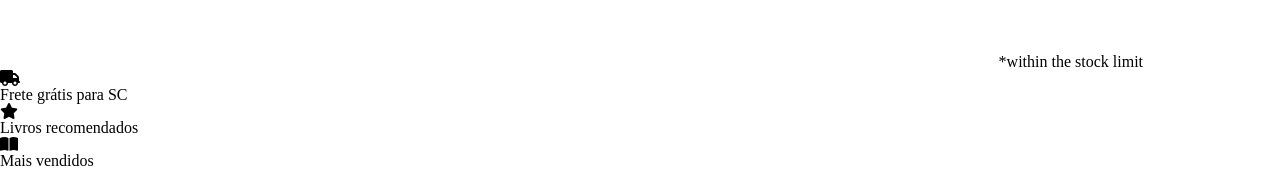
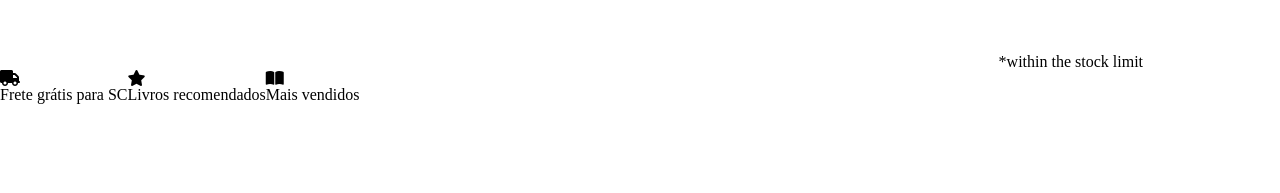
Before and after one commit to mayara-oliveiraifc/projeto-vue, a Vue app: page / in a window 1280 px wide. Shown: the part 604-797 px from the top of the page. Built offline with nearby package versions, Linux system fonts and the light colour scheme.

Commit message:
FEAT: inicio css menu frete

```diff
--- a/src/App.vue
+++ b/src/App.vue
@@ -73,21 +73,20 @@
       </div>
     </section>
     <section class="menuFrete">
-      <ul>
-        <li>
-          <span class="fa-solid fa-truck"></span>
-          <p>Frete grátis para SC</p>
-        </li>
-        <li>
-          <span class="fa-solid fa-star"></span>
-          <p>Livros recomendados</p>
-        </li>
-        <li>
-          <span class="fa-solid fa-book-open"></span>
-          <p>Mais vendidos</p>
-        </li>
-      </ul>
-
+    <div class="menuMeio">
+      <div class="frete">
+        <p><span class="fa-solid fa-truck"></span></p>
+        <p>Frete grátis para SC</p>
+        </div>
+     <div class="livros">
+      <p><span class="fa-solid fa-star"></span></p>
+      <p>Livros recomendados</p>
+    </div>
+    <div class="maisVendidos">
+      <p><span class="fa-solid fa-book-open"></span></p>
+      <p>Mais vendidos</p>
+    </div>
+    </div>
     </section>
   </main>
 </template>
@@ -218,4 +217,9 @@
   section.banner div.divLadoALado div.lado2 p.descricao{
     font-size: 16px;
   }
+  /*ALINHAMEgitNTO MENU FRETE*/
+
+  section.menuFrete div.menuMeio {
+    display: flex;
+  }
 </style>
```
